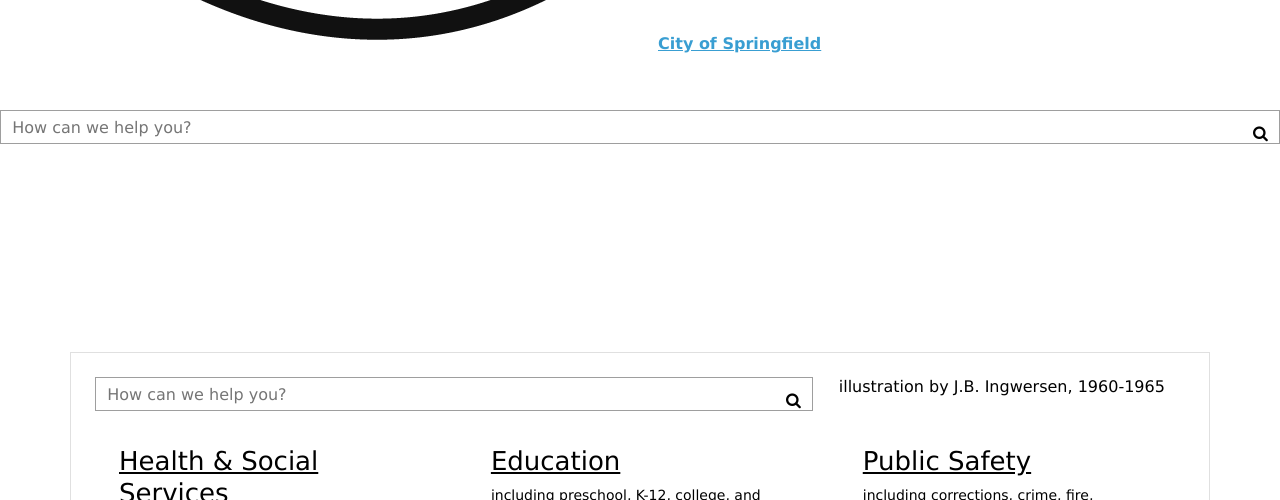
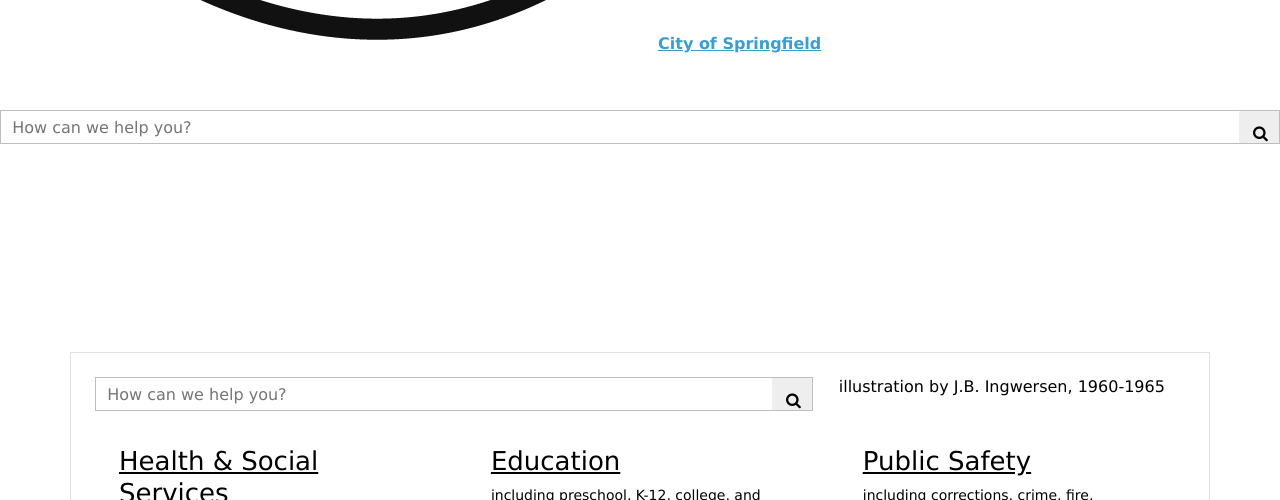
Before and after one commit to codeforamerica/style-guide, a Jekyll site: the page built from _templates/home-chime.html, in a window 1280 px wide. Shown: the part 619-1119 px from the top of the page. Built offline with Jekyll 4.4.1, drawn with Linux system fonts in a browser that asks for light colours; nearby versions of some CDN libraries; some web fonts are replaced.

Commit message:
Adjust searchbar colors

```diff
--- a/_sass/molecules/_searchbar.scss
+++ b/_sass/molecules/_searchbar.scss
@@ -1,6 +1,7 @@
 .searchbar {
   @include clearfix();
-  border: 1px solid $color-grey-500;
+  border: 1px solid $color-grey-400;
+  background-color: #fff;
 
   .searchbar-input, .searchbar-button {
     margin: 0;
@@ -24,7 +25,7 @@
     font-family: "FontAwesome";
     font-weight: 400;
     border: 0;
-    background-color: transparent;
+    background-color: $color-grey-200;
 
     &:before {
       content: "\f002";
```
